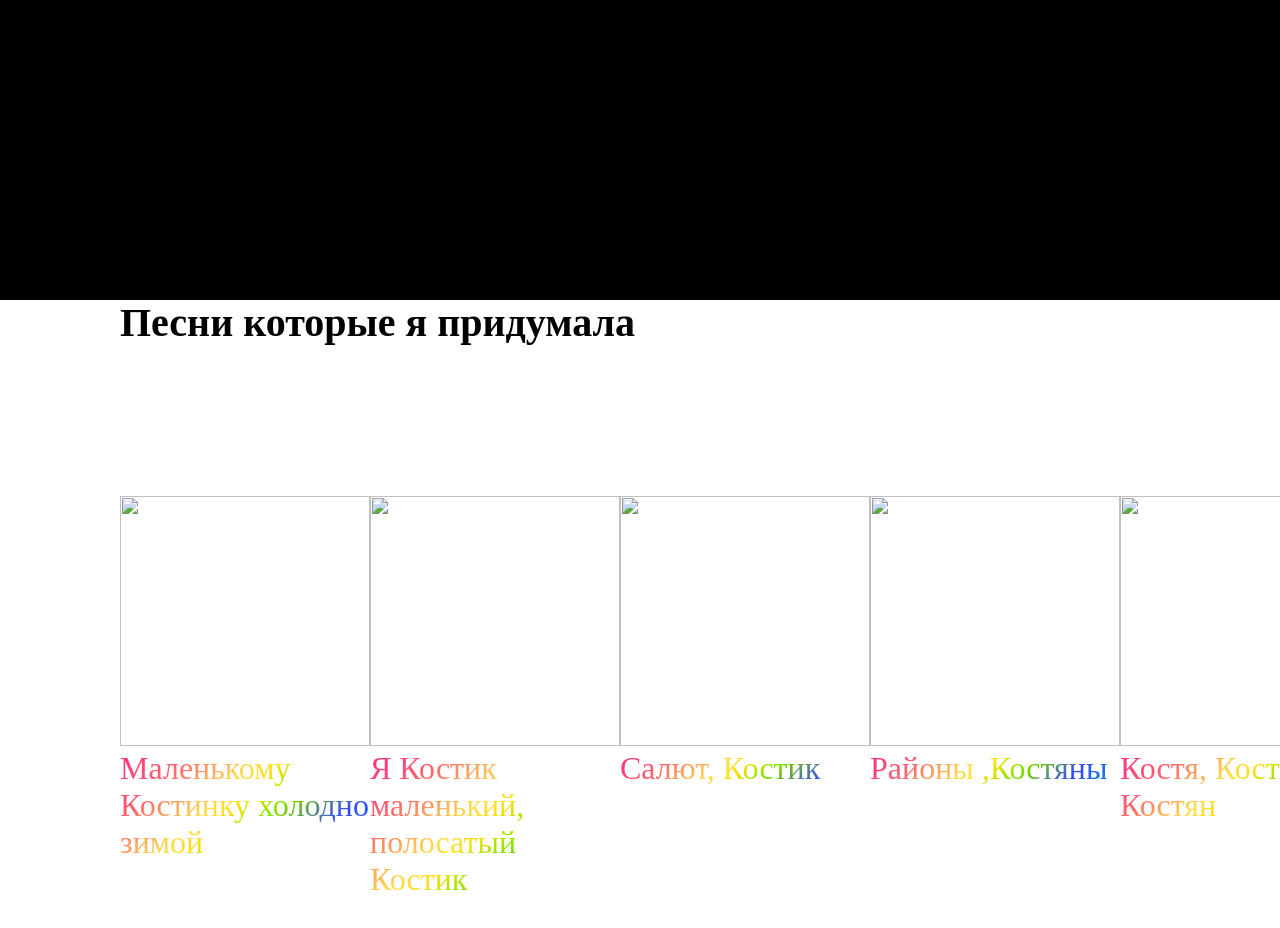
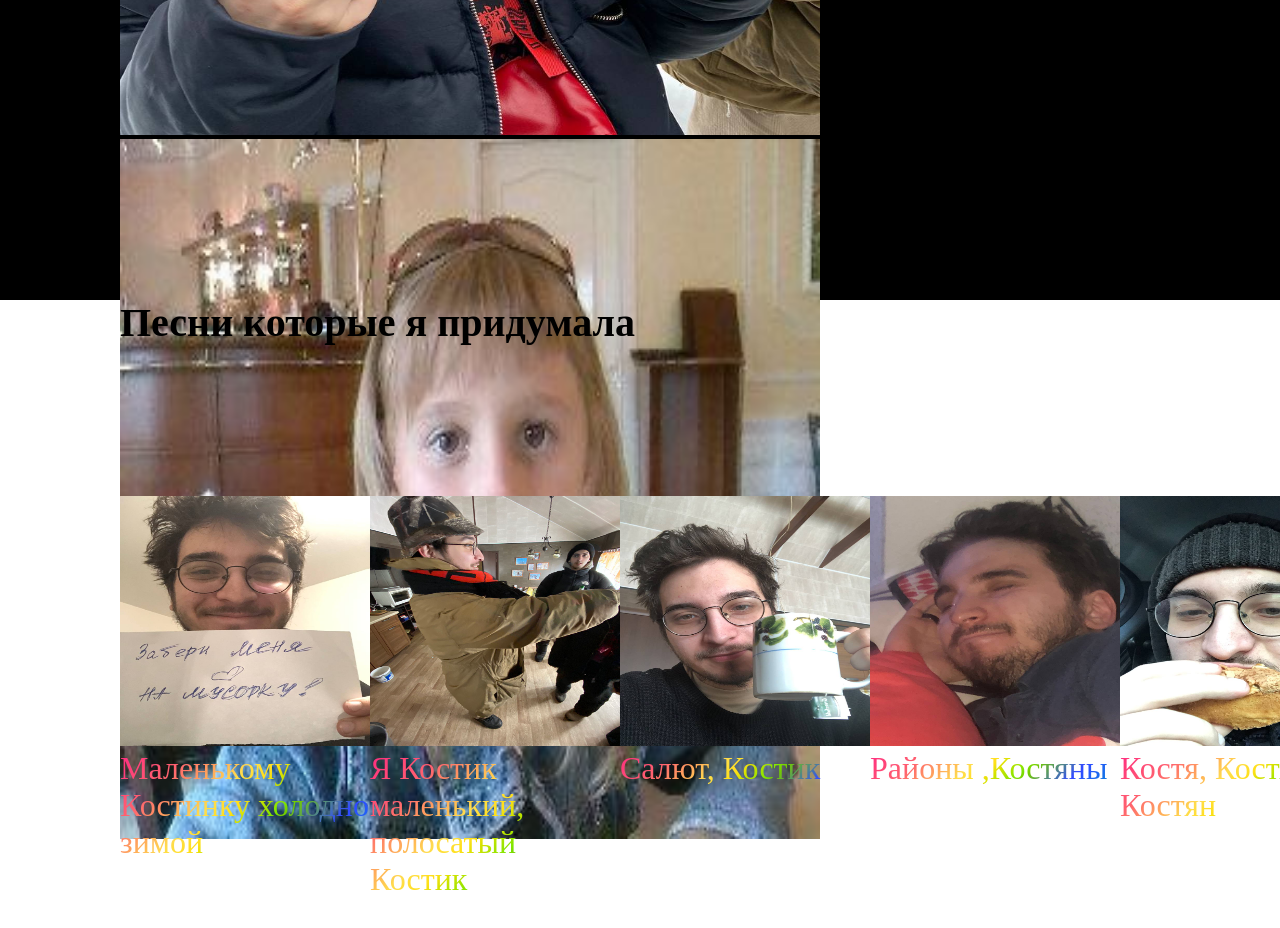
Before and after one commit to Gosod/lera-stop_popping, a plain HTML site: page index.html in a window 1280 px wide. Shown: the part 700-1628 px from the top of the page. Drawn offline with Linux system fonts and the light colour scheme; the site is published under a folder, as on GitHub Pages, so addresses that start at the root find nothing.

Commit message:
Add files via upload

```diff
--- a/index.html
+++ b/index.html
@@ -25,19 +25,19 @@
             <p class="text"> Меня зовут Лера, мне 24 года. Мой муж постоянно выслушывает от меня какие-то непонятные песни про него и
                 то что он такой плохой. Сегодня придумала песню как он сует кошке пальцы в попу! Мне было смешно, а было
                 ли смешно ему? Возможно, он насылает на меня порчу на понос! Проверим завтра или сегодня вечером!</p>
-            <img src="/img/photo_2022-03-20_16-25-14.jpg" alt="это я" class="header_img">
-            <img src="/img/photo_2022-03-09_20-47-09.jpg" alt="'Dj Lerok" class="header_img_sec">
+            <img src="./img/photo_2022-03-20_16-25-14.jpg" alt="это я" class="header_img">
+            <img src="./img/photo_2022-03-09_20-47-09.jpg" alt="'Dj Lerok" class="header_img_sec">
         </header>
 
         <section class="song">
             <div class="song_wrapper">
             <h2 class="song_title"> Песни которые я придумала</h2>
             <ul class="song_list">
-                <li class="song_item"> <img src="/img/kasstyan.jpg" alt="" class="song_img"> <p class="song_item_text"> Маленькому Костинку холодно зимой</p></li>
-                <li class="song_item"> <img src="/img/kasstyan2.jpg" alt=""class="song_img" ><p class="song_item_text">Я Костик маленький, полосатый Костик</p</li>
-                <li class="song_item"> <img src="/img/kasstyan3,jpg.jpg" alt="" class="song_img" > <p class="song_item_text">Салют, Костик</p></li>
-                <li class="song_item"> <img src="/img/kasstyan4,jpg.jpg" alt="" class="song_img" > <p class="song_item_text"> Районы ,Костяны </p> </li>
-                <li class="song_item"> <img src="/img/kasstyan4.jpg" alt="" class="song_img" ><p class="song_item_text"> Костя, Костя, Костян </p> </li>
+                <li class="song_item"> <img src="./img/kasstyan.jpg" alt="" class="song_img"> <p class="song_item_text"> Маленькому Костинку холодно зимой</p></li>
+                <li class="song_item"> <img src="./img/kasstyan2.jpg" alt=""class="song_img" ><p class="song_item_text">Я Костик маленький, полосатый Костик</p</li>
+                <li class="song_item"> <img src="./img/kasstyan3,jpg.jpg" alt="" class="song_img" > <p class="song_item_text">Салют, Костик</p></li>
+                <li class="song_item"> <img src="./img/kasstyan4,jpg.jpg" alt="" class="song_img" > <p class="song_item_text"> Районы ,Костяны </p> </li>
+                <li class="song_item"> <img src="./img/kasstyan4.jpg" alt="" class="song_img" ><p class="song_item_text"> Костя, Костя, Костян </p> </li>
             </ul>
         </div>
         </section>
```
